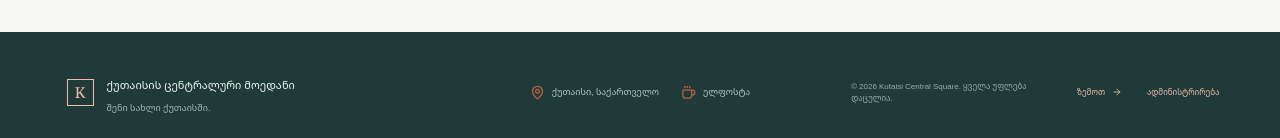
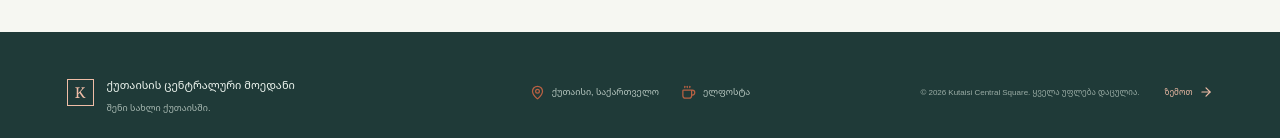
Before and after one commit to otarichakvetadze14-cmyk/kutaisi-apartment, a Next.js app: page / in a window 1280 px wide. Shown: the part 4724-4862 px from the top of the page. Built offline with nearby package versions, Linux system fonts and the light colour scheme; no server answers; the database is empty.

Commit message:
remove admin link from footer UI

```diff
--- a/src/components/LandingExperience.tsx
+++ b/src/components/LandingExperience.tsx
@@ -535,7 +535,6 @@ export default function LandingExperience({
         <div className="footer-end">
           <span>© 2026 Kutaisi Central Square. {text.copyright}</span>
           <a href="#top">{text.backToTop} <ArrowRight size={14} aria-hidden="true" /></a>
-          <a href="/admin" title={text.adminLogin}>{text.adminPanel}</a>
         </div>
       </footer>
 
```
